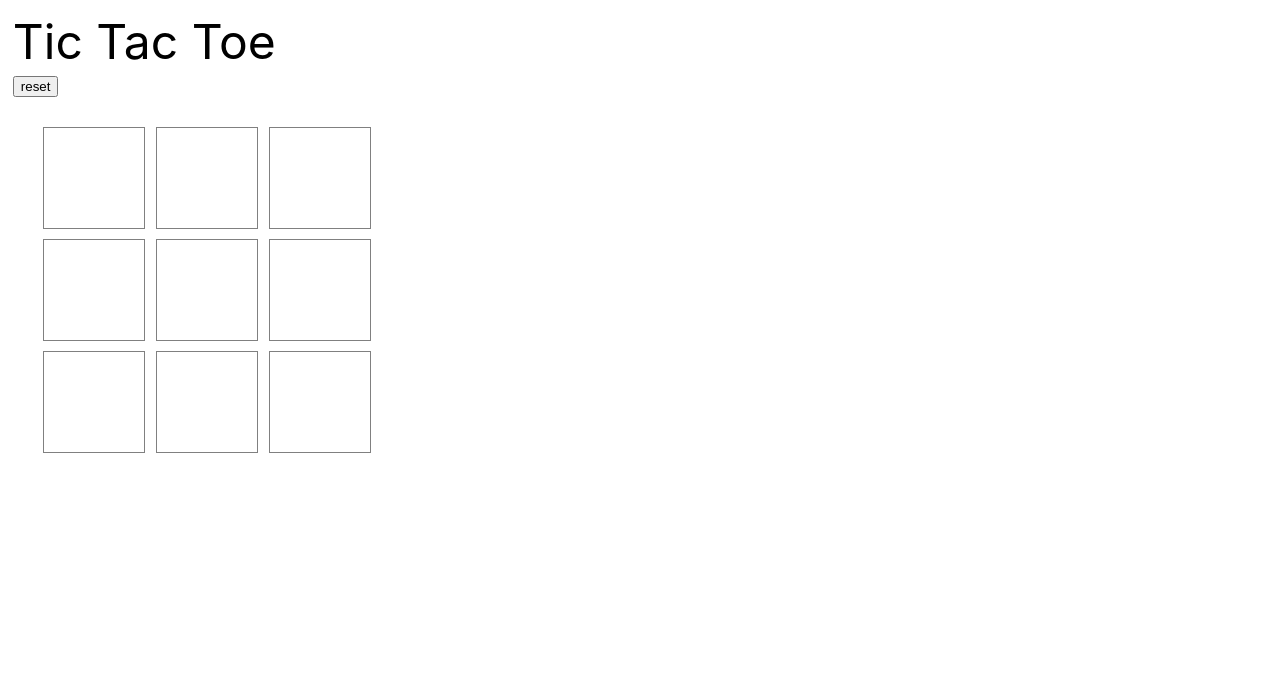
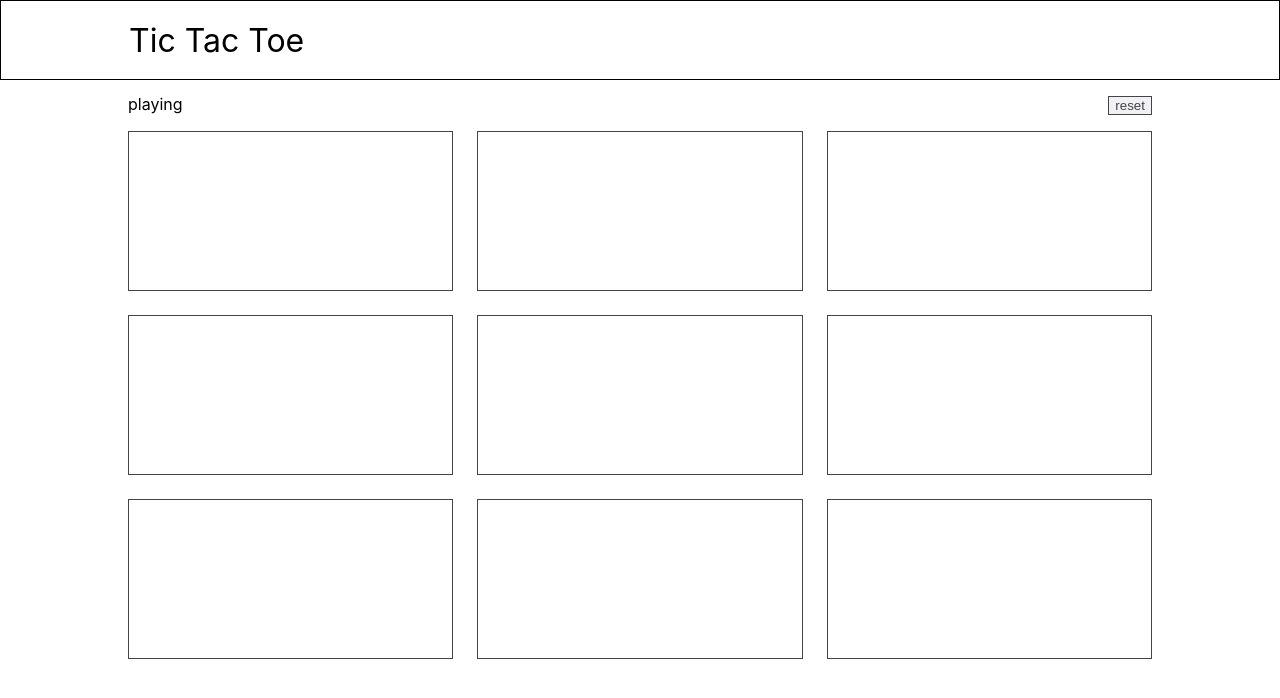
Before and after one commit to f0c1s/tic-tac-toe-in-react, a React (Create React App) app: page / in a window 1280 px wide. Shown: the top 698 px of the page. Built offline with nearby package versions, Linux system fonts and the light colour scheme.

Commit message:
update design

```diff
--- a/src/App.css
+++ b/src/App.css
@@ -1,13 +1,36 @@
 .App {
-    padding: 1vh 1vw;
+    padding: 0;
+}
+
+header {
+    height: 10vh;
+    padding: 0 10vw;
+    border: 1px solid black
+}
+
+h1, h2 {
+    padding: 0;
+    margin: 0;
 }
 
 h1 {
-    padding: 10px 0;
-    font-size: 48px;
+    font-size: 32px;
 }
 
 h2 {
-    padding: 8px 0;
-    font-size: 36px;
+    font-size: 24px;
 }
+
+header h1 {
+    line-height: 10vh;
+}
+
+.flexible {
+    display: flex;
+    flex-direction: column;
+    justify-content: space-between;
+}
+
+section.game-container {
+    padding: 0 10vw;
+}
--- a/src/App.tsx
+++ b/src/App.tsx
@@ -3,11 +3,15 @@ import './App.css';
 import Game from "./features/game/Game";
 
 function App() {
-    return (
-        <div className="App">
-            <h1>Tic Tac Toe</h1>
-            <Game/>
-        </div>
+    return (<section className="App">
+            <header className="flexible">
+                <h1>Tic Tac Toe</h1>
+            </header>
+            <section className="flexible game-container">
+                <Game/>
+            </section>
+        </section>
+
     );
 }
 
--- a/src/features/cell/cell.css
+++ b/src/features/cell/cell.css
@@ -1,5 +1,7 @@
 .cell {
-    line-height: 100px;
+    display: flex;
+justify-content: center;
+align-items: center;
     text-align: center;
     font-size: 72px;
     user-select: none;
@@ -13,13 +15,14 @@
 }
 
 .cell-empty:hover {
-    box-shadow: 0 0 2px black;
+    box-shadow: 0 0 2px var(--background);
+    background-color: var(--background);
 }
 
 .cell-X {
-    color: red;
+    color: #e74c3c;
 }
 
 .cell-O {
-    color: blue;
+    color: #6363ee;
 }
--- a/src/features/game/Game.tsx
+++ b/src/features/game/Game.tsx
@@ -10,8 +10,7 @@ export default function Game() {
     const cols: number = 3;
     const initialGridState = Array(rows).fill(0)
         .map(_ => Array(cols).fill(0)
-            .map(_ => CellRenderOptions.empty)
-        );
+            .map(_ => CellRenderOptions.empty));
     const [gridState, setGridState] = useState(initialGridState);
     const [turn, setTurn] = useState(CellRenderOptions.X);
     const [gameState, setGameState] = useState("running");
@@ -27,8 +26,7 @@ export default function Game() {
     function isGameOver(array: CellRenderOptions[][]) {
         const row = (i: number) => [array[i][0], array[i][1], array[i][2]];
         const col = (i: number) => [array[0][i], array[1][i], array[2][i]];
-        const diagonals = [[array[0][0], array[1][1], array[2][2]],
-            [array[2][0], array[1][1], array[0][2]]];
+        const diagonals = [[array[0][0], array[1][1], array[2][2]], [array[2][0], array[1][1], array[0][2]]];
         const values = [row(0), row(1), row(2), col(0), col(1), col(2), ...diagonals];
         return values.some(v => v.every(i => i === CellRenderOptions.X)) || values.some(v => v.every(i => i === CellRenderOptions.O));
     }
@@ -41,7 +39,7 @@ export default function Game() {
             setGameState("over");
         }
 
-        if(gridState.every(row => row.every(col => col !== CellRenderOptions.empty)) && gameState === "running") {
+        if (gridState.every(row => row.every(col => col !== CellRenderOptions.empty)) && gameState === "running") {
             setGameState("draw")
         }
     }, [gridState, gameState]);
@@ -67,12 +65,13 @@ export default function Game() {
         setTurn(CellRenderOptions.X);
     }
 
-    return <div className={"game"}>
+    const info = gameState === "over" ? turn === CellRenderOptions.X ? "O won" : "X won" : gameState === "draw" ? "Draw" : "playing";
+    return (<div className={"game"}>
         <div className={"game-controls"}>
-            <button type={"button"} onClick={() => resetGame()}>reset</button>
+            <span className={"game-info"}>{info}</span>
+            <button type="button" onClick={() => resetGame()}>reset</button>
         </div>
         <Grid onEmptyCellClick={onEmptyCellClick} grid={gridState}/>
-        {gameState === "over" && <GameOver turn={turn}/>}
-        {gameState === "draw" && <GameDraw />}
-    </div>;
+
+    </div>);
 }
--- a/src/features/game/game.css
+++ b/src/features/game/game.css
@@ -1,5 +1,18 @@
 .game {
-    /*padding: 1vh 1vw;*/
-    /*border: thin solid silver;*/
-    /*min-height: 30vh;*/
+    display: flex;
+    flex-direction: column;
 }
+
+.game-controls {
+    display: flex;
+    justify-content: space-between;
+    margin: 2vh 0;
+}
+
+.game-controls button {
+    border-radius: 0;
+    border: thin solid var(--text);
+    background-color: var(--background);
+    color: var(--text);
+    cursor: pointer;
+}
--- a/src/features/gameover/GameOver.tsx
+++ b/src/features/gameover/GameOver.tsx
@@ -7,7 +7,6 @@ interface GameOverProps {
 
 export default function GameOver({turn}: GameOverProps) {
     return <div className={"game-over"}>
-        <h2>Game over</h2>
-        <h3>{turn === CellRenderOptions.X ? "O" : "X"} won</h3>
+        <div>{turn === CellRenderOptions.X ? "O" : "X"} won</div>
     </div>;
 }
--- a/src/features/grid/grid.css
+++ b/src/features/grid/grid.css
@@ -1,19 +1,14 @@
 .grid-container {
-    display: inline-block;
-    margin: 30px;
-    /*background-color: navy;*/
 }
 
 .grid {
     min-width: 330px;
     display: grid;
-    grid-template-columns: 1fr 1fr 1fr;
-    grid-gap: 10px;
+    grid-template-columns: repeat(3, minmax(20vh, 1fr));
+    grid-gap: 3vh;
 }
 
 .grid-cell {
-    width: 100px;
-    height: 100px;
-    border: thin solid grey;
-    /*background-color: white;*/
+    border: thin solid var(--text);
+    height: 20vh;
 }
--- a/src/index.css
+++ b/src/index.css
@@ -1,13 +1,31 @@
+@media(prefers-color-scheme: light) {
+    :root {
+        --background: #f0f0f5;
+        --text: #444;
+    }
+}
+
+@media(prefers-color-scheme: dark) {
+    :root {
+        --background: #333;
+        --text: #ddd;
+    }
+}
+
+*, *::before, *::after {
+    box-sizing: border-box;
+}
+
 body {
-  margin: 0;
-  font-family: -apple-system, BlinkMacSystemFont, 'Segoe UI', 'Roboto', 'Oxygen',
+    margin: 0;
+    font-family: -apple-system, BlinkMacSystemFont, 'Segoe UI', 'Roboto', 'Oxygen',
     'Ubuntu', 'Cantarell', 'Fira Sans', 'Droid Sans', 'Helvetica Neue',
     sans-serif;
-  -webkit-font-smoothing: antialiased;
-  -moz-osx-font-smoothing: grayscale;
+    -webkit-font-smoothing: antialiased;
+    -moz-osx-font-smoothing: grayscale;
 }
 
 code {
-  font-family: source-code-pro, Menlo, Monaco, Consolas, 'Courier New',
+    font-family: source-code-pro, Menlo, Monaco, Consolas, 'Courier New',
     monospace;
 }
```
